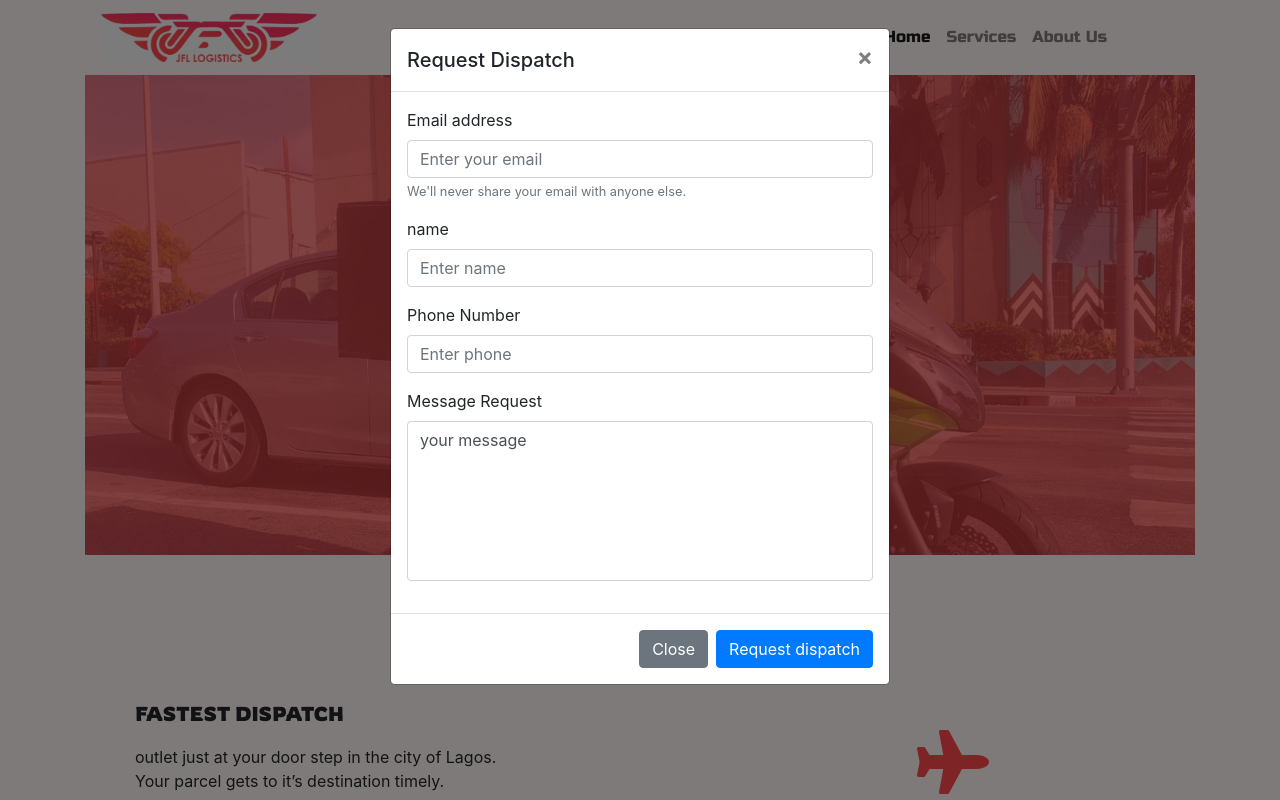
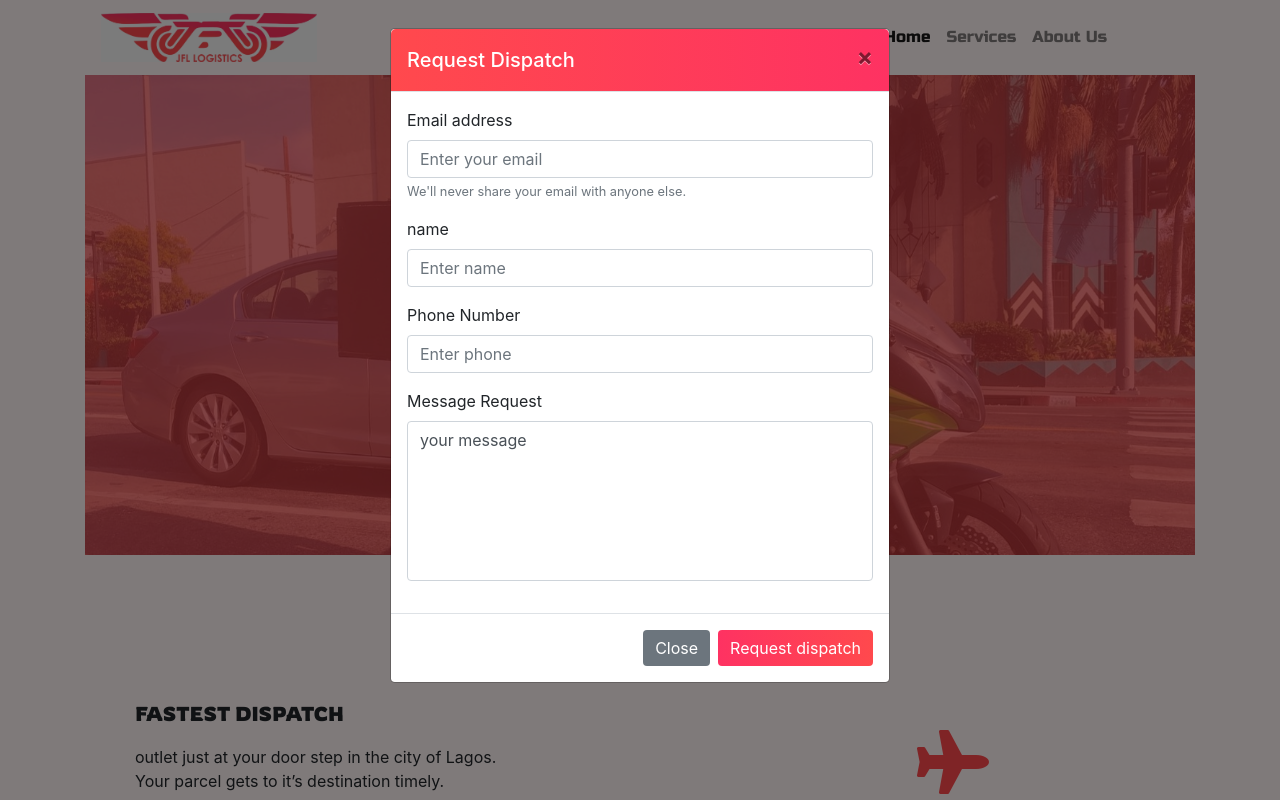
Before and after one commit to CodeTemplar99/TKGN-logistics, a PHP site: page / in a window 1280 px wide, after a click on "Contact Sales". Run offline with PHP 8.4, Linux system fonts and the light colour scheme; some libraries are stand-ins or nearby versions; some web fonts are replaced.

Commit message:
style modal

```diff
--- a/Css/styled.css
+++ b/Css/styled.css
@@ -1,5 +1,9 @@
 html {
     scroll-behavior: smooth;
+}
+
+.btn{
+    border: hidden;
 }
 
 body {
@@ -91,6 +95,25 @@ body {
     color: white;
     background: #FF494D;
     border: 2px solid #FF494D;
+}
+
+.modal-header {
+    /* background: #FE3260 !important; */
+    background: linear-gradient(to left, #fe3262, #FF494D) !important;
+    color: white;
+}
+
+.modal-footer .btn-primary {
+    /* background: #FE3260 !important; */
+    background: linear-gradient(to right, #fe3262, #FF494D) !important;
+    color: white;
+    border: hidden;
+}
+
+.modal-footer .btn-primary:hover {
+    color: black;
+    background: transparent !important;
+    border: 2px solid #fe3262 !important;
 }
 
 .modal-body textarea {
```
